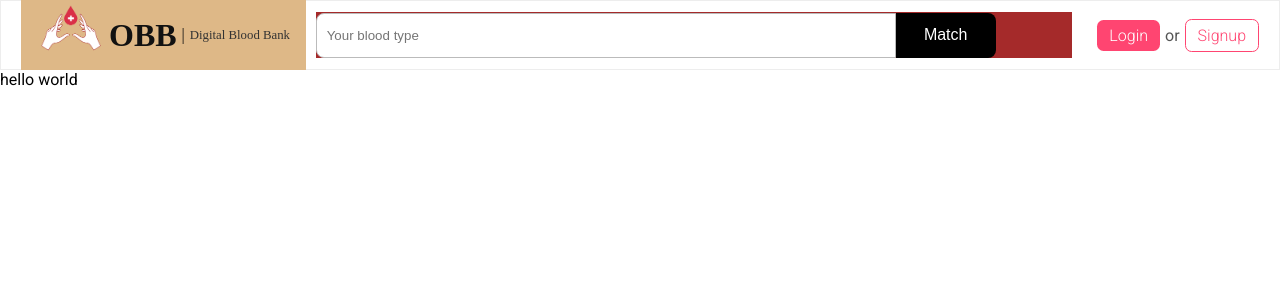
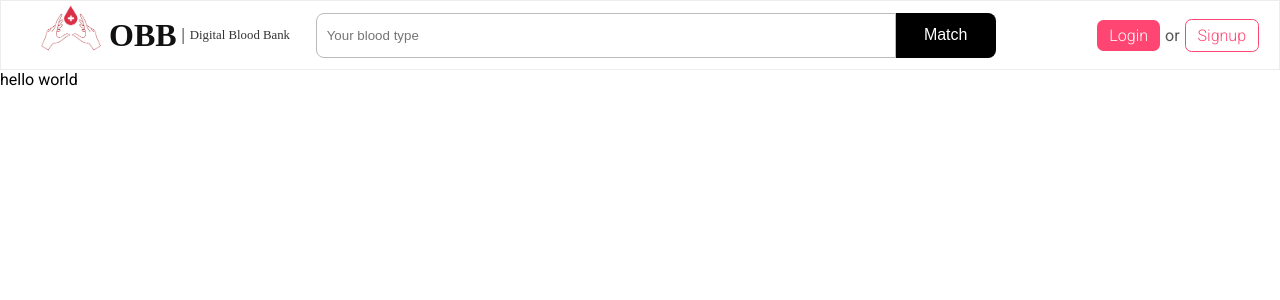
Before and after one commit to Fahadkiyani/digital-blood-bank, a Node server app: page / in a window 1280 px wide. Shown: the top 300 px of the page. Run offline with Node 20, Linux system fonts and the light colour scheme; some libraries are stand-ins or nearby versions.

Commit message:
background color changed in header input and logo.

```diff
--- a/public/css/main.css
+++ b/public/css/main.css
@@ -24,7 +24,7 @@ body{
             margin-left: 20px;
             height: inherit;
             flex-grow: 1;
-            background-color: burlywood;
+            /* background-color: burlywood; */
         }
         .header-image-conatainer{
         display: flex;
@@ -61,7 +61,7 @@ body{
             margin-right: 10px;
             flex-grow: 10;
             flex-basis: 600px;
-            background-color: brown;
+            /* background-color: brown; */
             min-width: 680px;
             }
                 #bloodType-input{
```
